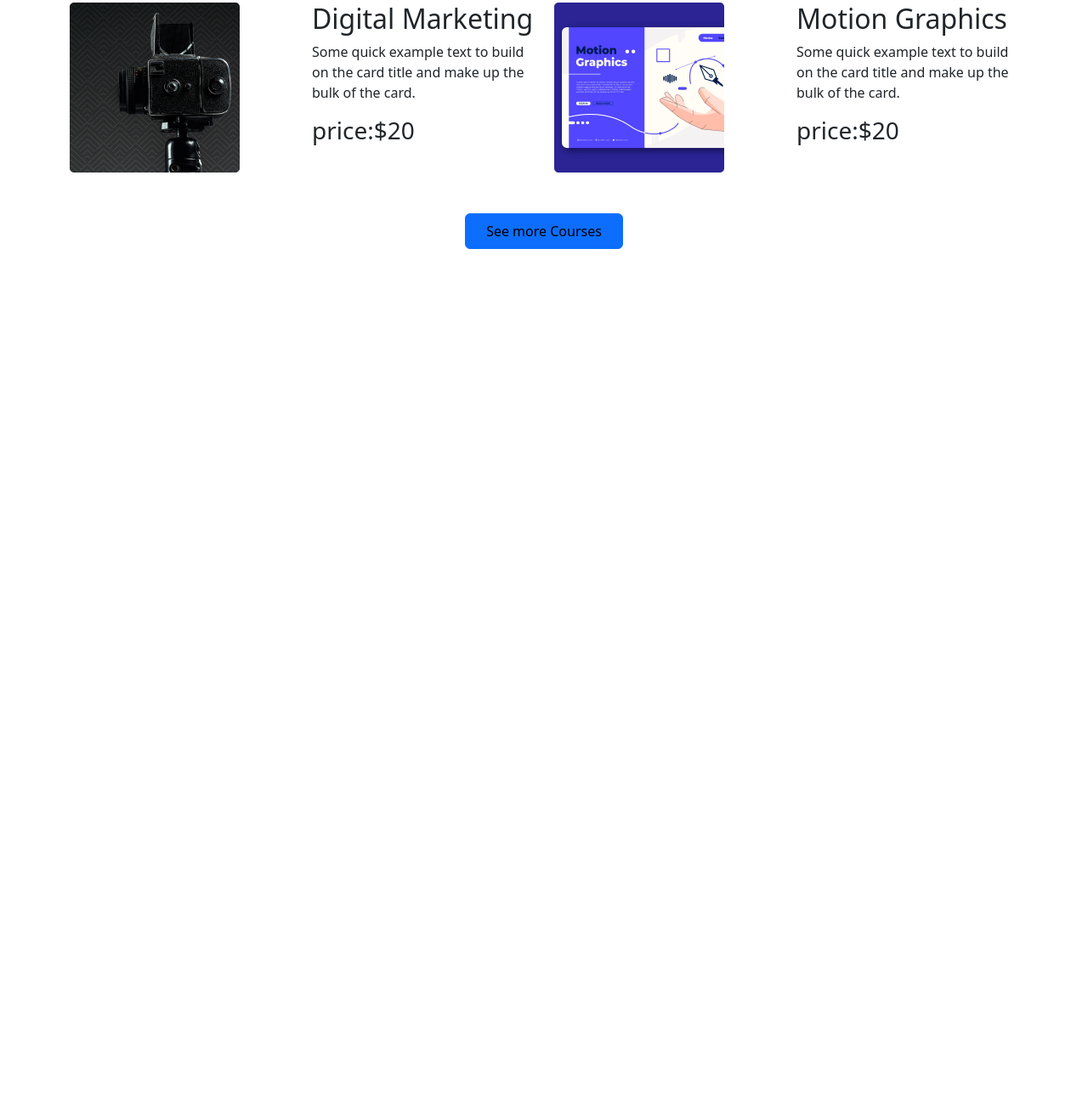
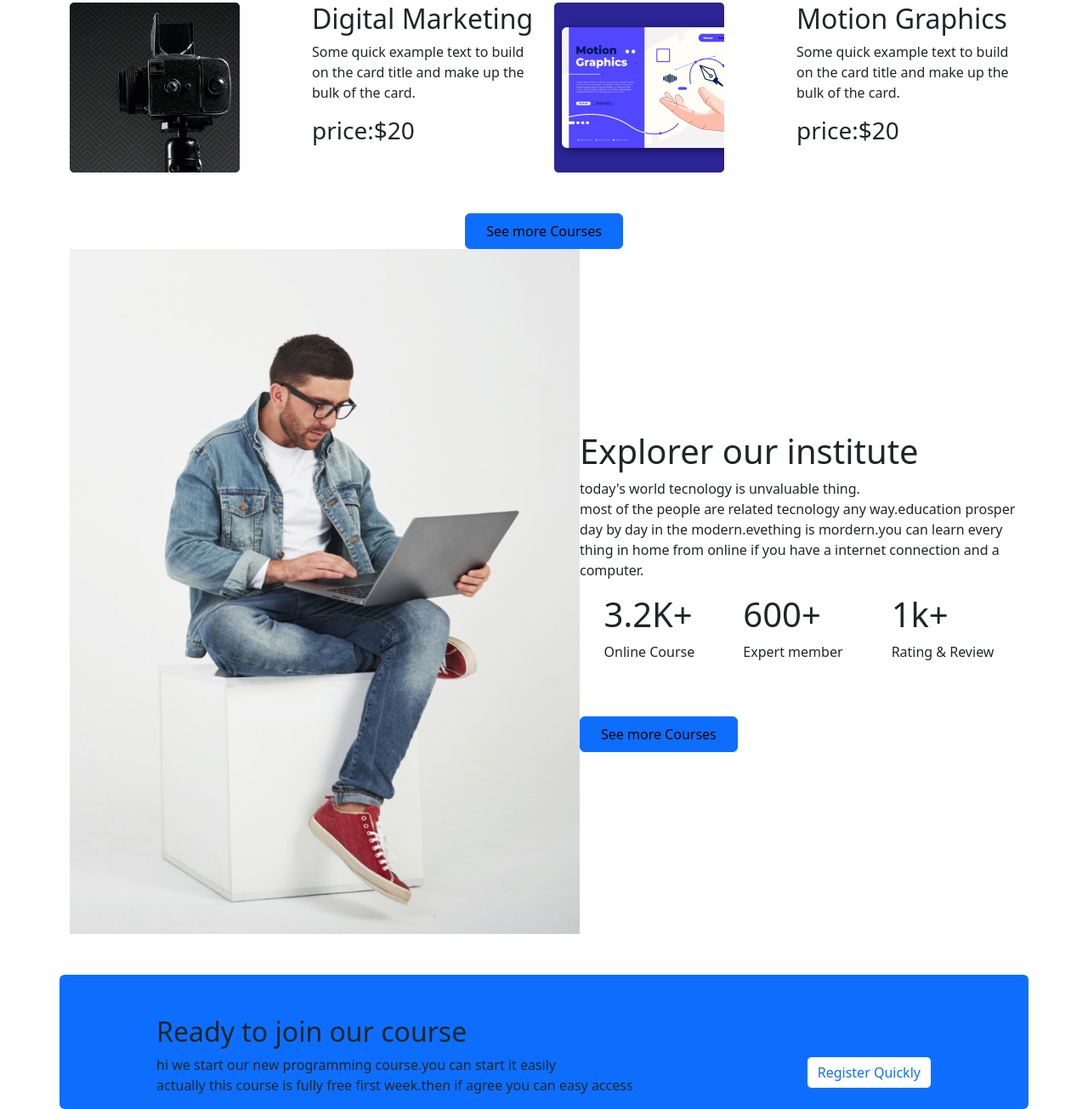
Before and after one commit to khalilsikder/learnTech-bd-web, a plain HTML site: page index.html in a window 1280 px wide. Shown: the part 1562-2867 px from the top of the page at 85% size. Before the commit the page ends 1855 px from the top, so only its background shows below. Drawn offline with nearby package versions, Linux system fonts and the light colour scheme.

Commit message:
added modal

```diff
--- a/index.html
+++ b/index.html
@@ -95,6 +95,7 @@
     </header>
     <!-- main section start -->
     <main>
+        <section>
             <div class="container">
                 <div class="text-center mt-5">
                     <h1>
@@ -166,7 +167,75 @@
                     <button class="border border-primary rounded px-4 py-2 bg-primary">See more Courses</button>
                 </div>
              </div>
+        </section>
 
+     <!-- read more section start-->
+     <section>
+     <div class=" d-flex align-items-center container">
+        <div>
+            <img src="./images/working.png" alt="">
+        </div>
+        <div>
+            <h1>Explorer our institute</h1>
+            <p>today's world tecnology is unvaluable thing.<br>
+            most of the people are related tecnology any way.education prosper day by day in the modern.evething is mordern.you can learn every thing in home from online if you have a internet connection and a computer.</p>
+            <div class="d-flex justify-content-around">
+                <div>
+                    <h1>3.2K+</h1>
+                    <p>Online Course</p>
+                </div>
+                <div>
+                    <h1>600+
+                    </h1>
+                    <p>Expert member</p>
+                </div>
+                <div>
+                    <h1>1k+</h1>
+                    <p>Rating & Review</p>
+                </div>
+            </div>
+            <div class="mt-5">
+                <button class="border border-primary rounded px-4 py-2 bg-primary">See more Courses</button>
+            </div>
+        </div>
+     </div>
+     </section>
+     <!-- modal section start -->
+     <section>
+     <div class="container d-flex justify-content-around rounded mt-5 pt-5 bg-primary">
+       <div>
+        <h2>Ready to join our course</h2>
+        <p>hi we start our new programming course.you can start it easily<br>actually this course is fully free first week.then if agree you can easy access</p>
+       </div>
+
+        <div class="pt-5">
+     <!-- Button trigger modal -->
+      <button type="button" class=" bg-white btn btn-primary text-primary" data-bs-toggle="modal" data-bs-target="#staticBackdrop">
+    Register Quickly
+     </button>
+
+     <!-- Modal -->
+     <div class="modal fade" id="staticBackdrop" data-bs-backdrop="static"    data-bs-keyboard="false" tabindex="-1" aria-labelledby="staticBackdropLabel" aria-hidden="true">
+     <div class="modal-dialog">
+      <div class="modal-content">
+        <div class="modal-header">
+          <h5 class="modal-title" id="staticBackdropLabel">Modal title</h5>
+          <button type="button" class="btn-close" data-bs-dismiss="modal" aria-label="Close"></button>
+        </div>
+        <div class="modal-body">
+          Wow! Now I underestand model.It's very interesting.hurry up join our course
+        </div>
+        <div class="modal-footer">
+          <button type="button" class="btn btn-secondary" data-bs-dismiss="modal">Close</button>
+          <button type="button" class="btn btn-primary">Understood</button>
+        </div>
+       </div>
+      </div>
+     </div>
+    </div>
+
+    </div>
+     </section>
     </main>
     <script src="	https://cdn.jsdelivr.net/npm/bootstrap@5.2.0/dist/js/bootstrap.bundle.min.js"></script>
 </body>
```
Lines whose indentation alone changed are shown as unchanged.
